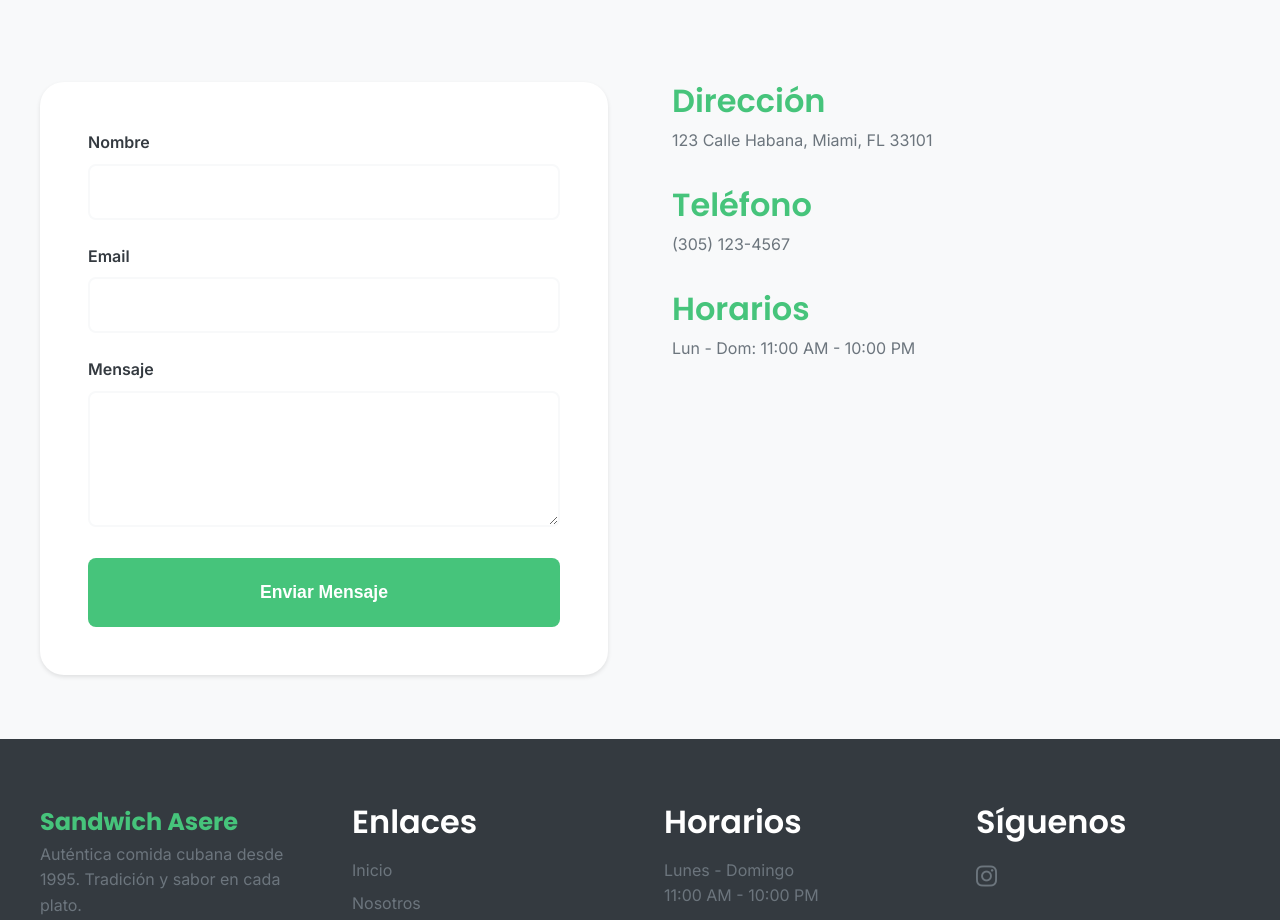
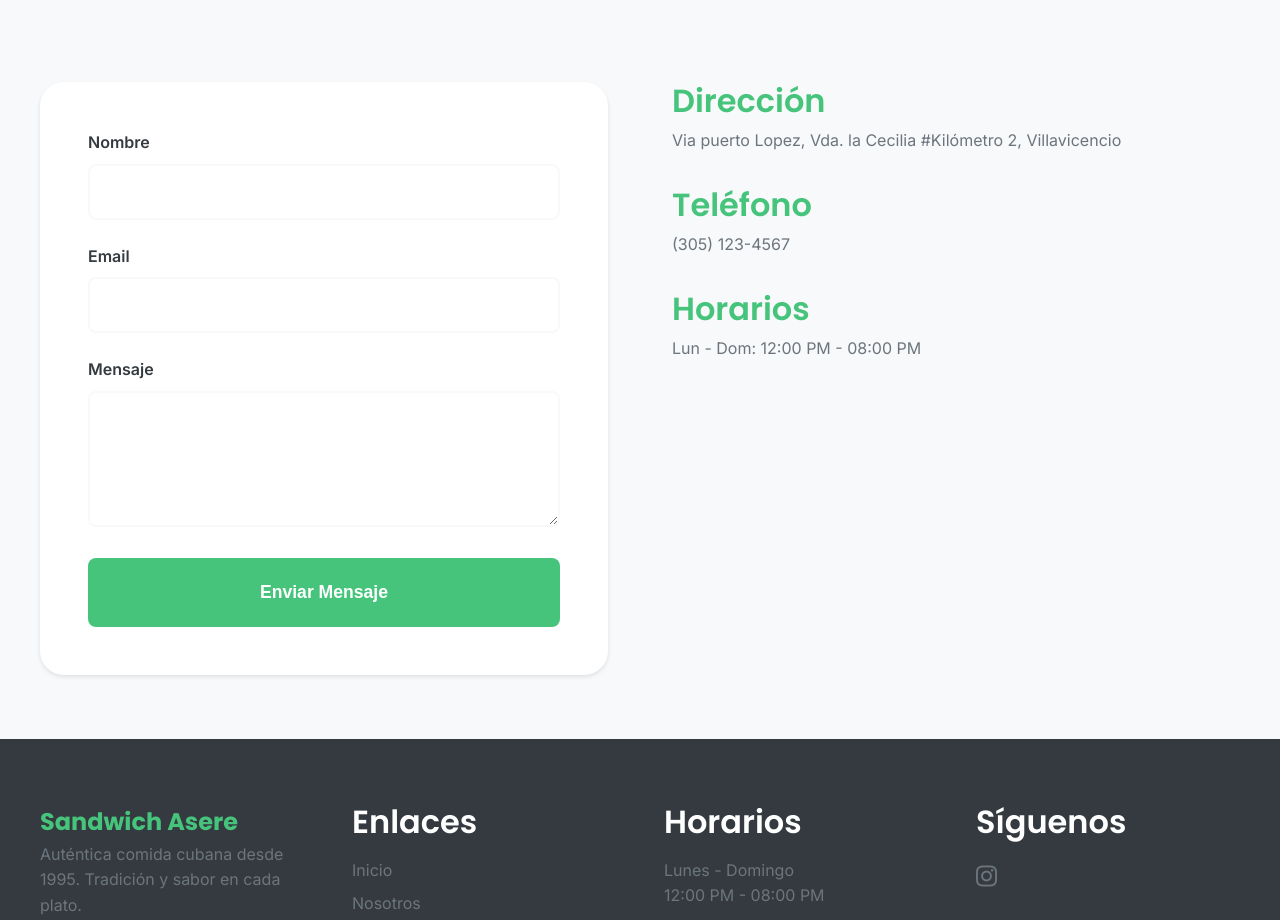
Before and after one commit to JuanBohorquezA/SandwichAsere, a plain HTML site: page index.html in a window 1280 px wide. Shown: the part 1880-2800 px from the top of the page. Drawn offline with Linux system fonts and the light colour scheme; no server answers.

Commit message:
feat: se agregan nuevos cambios

```diff
--- a/index.html
+++ b/index.html
@@ -32,10 +32,10 @@
                             <a href="#home" class="nav__link">Inicio</a>
                         </li>
                         <li class="nav__item">
-                            <a href="#about" class="nav__link">Nosotros</a>
+                            <a href="#products" class="nav__link">Menú</a>
                         </li>
                         <li class="nav__item">
-                            <a href="#products" class="nav__link">Menú</a>
+                            <a href="#about" class="nav__link">Nosotros</a>
                         </li>
                         <li class="nav__item">
                             <a href="#contact" class="nav__link">Contacto</a>
@@ -195,7 +195,7 @@
             <div class="contact__info">
                 <div class="info__item">
                     <h3>Dirección</h3>
-                    <p>123 Calle Habana, Miami, FL 33101</p>
+                    <p>Via puerto Lopez, Vda. la Cecilia #Kilómetro 2, Villavicencio</p>
                 </div>
                 <div class="info__item">
                     <h3>Teléfono</h3>
@@ -203,7 +203,7 @@
                 </div>
                 <div class="info__item">
                     <h3>Horarios</h3>
-                    <p>Lun - Dom: 11:00 AM - 10:00 PM</p>
+                    <p>Lun - Dom: 12:00 PM - 08:00 PM</p>
                 </div>
             </div>
         </div>
@@ -236,7 +236,7 @@
             <h3 class="footer__title">Horarios</h3>
             <p class="footer__hours">
               Lunes - Domingo<br>
-              11:00 AM - 10:00 PM
+              12:00 PM - 08:00 PM
             </p>
           </div>
 
```
Also changed, not shown: .local/state/replit/agent/.latest.json, 10 other files.
